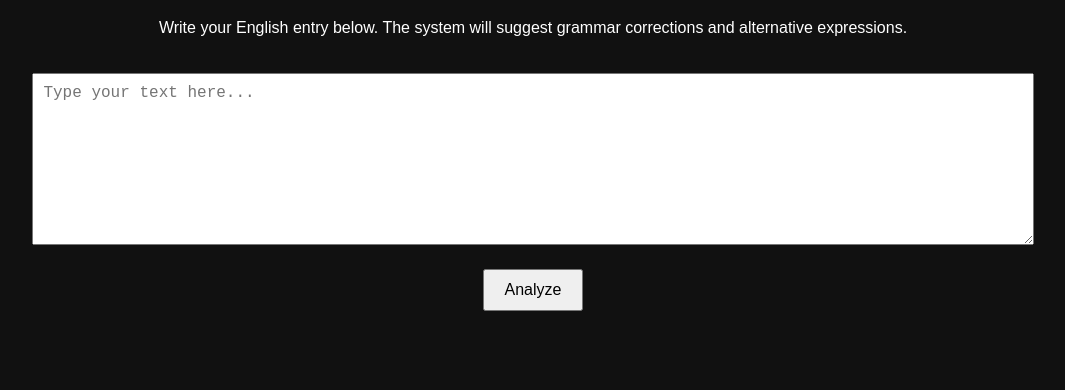
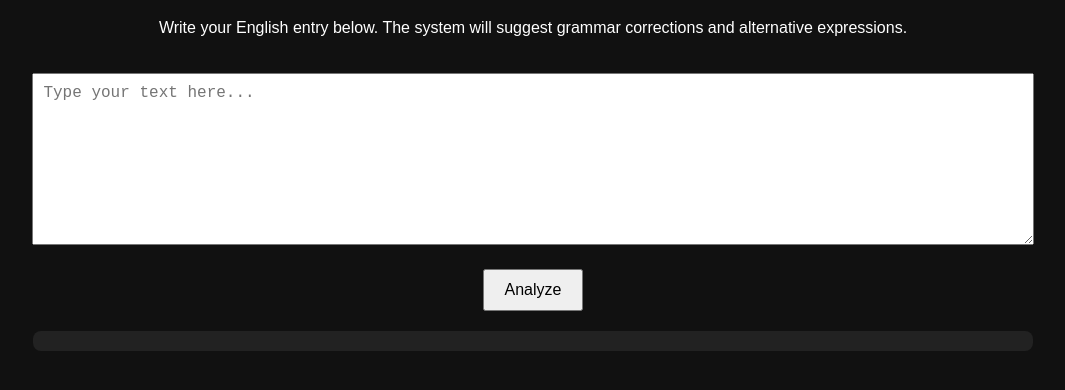
Before and after one commit to rzalinaasel04-ai/ai-english-journal, a plain HTML site: page index.html in a window 1280 px wide. Shown: the part 90-480 px from the top of the page, without its empty margins (107-1172 px from the left). Drawn offline with Linux system fonts and the light colour scheme.

Commit message:
Update style.css

```diff
--- a/style.css
+++ b/style.css
@@ -20,6 +20,13 @@
     cursor: pointer;
 }
 
-#result, #wordCount {
+#result {
     margin-top: 20px;
+    text-align: left;
+    width: 80%;
+    margin-left: auto;
+    margin-right: auto;
+    background-color: #222;
+    padding: 10px;
+    border-radius: 8px;
 }
```
